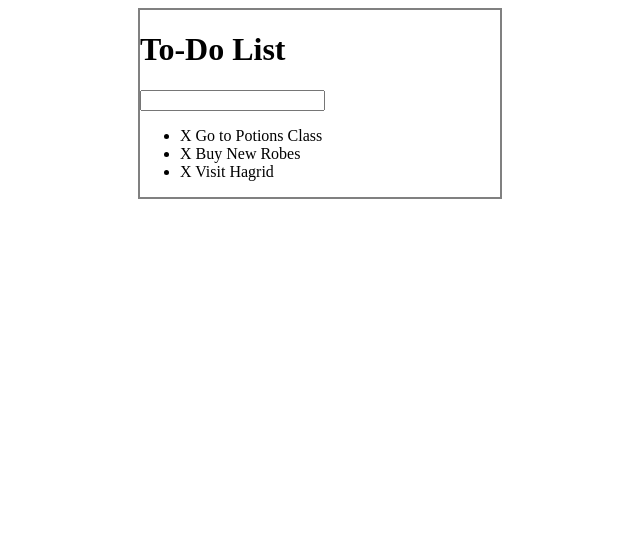
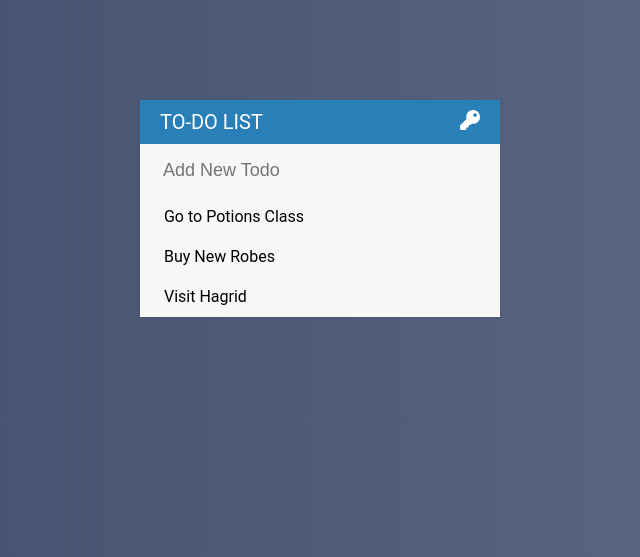
Before and after one commit to RittickDatta/Web_Development, a PHP site: page / in a window 1280 px wide. Shown: the top 557 px of the page, without its empty margins (320-960 px from the left). Run offline with PHP 8.4, Linux system fonts and the light colour scheme; some libraries are stand-ins or nearby versions.

Commit message:
jQuery Project: Todos App - Complete! Add Todos, Strike-out Todos, Delete Todos

```diff
--- a/jQuery Sample/jQuery Todo App/assets/css/todos.css
+++ b/jQuery Sample/jQuery Todo App/assets/css/todos.css
@@ -1,10 +1,84 @@
+h1{
+    background: #2980b9;
+    color: white;
+    margin: 0;
+    padding: 10px 20px;
+    text-transform: uppercase;
+    font-size: 20px;
+    font-weight: normal;
+}
+
+ul {
+    list-style: none;
+    margin: 0;
+    padding: 0;
+}
+
+body {
+    font-family: roboto;
+    background: #606c88;  /* fallback for old browsers */
+background: -webkit-linear-gradient(to right, #3f4c6b, #606c88);  /* Chrome 10-25, Safari 5.1-6 */
+background: linear-gradient(to right, #3f4c6b, #606c88); /* W3C, IE 10+/ Edge, Firefox 16+, Chrome 26+, Opera 12+, Safari 7+ */
+
+
+
+
+}
+
+.fa-key{
+    float: right;
+}
+li {
+    background: :#fff;
+    height: 40px;
+    line-height: 40px;
+}
+
+li:nth-child(2n){
+    background: #f7f7f7;
+}
+
+input {
+    color: #2980b9;
+    font-size: 18px;
+    background-color: #f7f7f7;
+    width: 100%;
+    padding: 13px 13px 13px 20px;
+    box-sizing: border-box;
+    border: 3px solid rgba(0,0,0,0);
+}
+
+input:focus {
+    background: white;
+    border: 3px solid #2980b9;
+    outline: none;
+}
+
 #container {
     width: 360px;
-    margin: 0 auto;
-    border: 2px solid gray;
+    margin: 100px auto;
+    box-shadow: 0 0 3px rgba(0,0,0,0.1);
+    background: #f7f7f7;
 }
 
 .completed {
     color: gray;
     text-decoration: line-through;
 }
+
+span {
+    background: #e74c3c;
+    height: 40px;
+    margin-right: 20px;
+    text-align: center;
+    color: white;
+    width: 0;
+    display: inline-block;
+    transition: 0.2s linear;
+    opacity: 0;
+}
+
+li:hover span{
+    width: 40px;
+    opacity: 1.0;
+}
--- a/jQuery Sample/jQuery Todo App/assets/js/todos.js
+++ b/jQuery Sample/jQuery Todo App/assets/js/todos.js
@@ -13,6 +13,10 @@ $("input[type='text']").keypress(function(event){
     if(event.which === 13){
         var todoText = $(this).val();
         $(this).val("");
-        $("ul").append("<li><span>X<span> "+todoText+"</li>");
+        $("ul").append("<li> <span><i class='fa fa-trash'></i></span> "+todoText+"</li>");
     }
 });
+
+$(".fa-plus").click(function(){
+    $("input[type='text']").fadeOut();
+});
--- a/jQuery Sample/jQuery Todo App/index.html
+++ b/jQuery Sample/jQuery Todo App/index.html
@@ -5,17 +5,19 @@
 <head>
     <title></title>
     <link rel="stylesheet" href="assets/css/todos.css">
+    <script defer src="https://use.fontawesome.com/releases/v5.0.6/js/all.js"></script>
     <script type="text/javascript" src="assets/js/lib/jquery-3.3.1.min.js"></script>
+    <link rel="stylesheet" href="https://maxcdn.bootstrapcdn.com/font-awesome/4.7.0/css/font-awesome.min.css">
 </head>
 
 <body>
     <div id="container">
-        <h1>To-Do List</h1>
-        <input type="text">
+        <h1>To-Do List <i class="fa fa-key"></i></h1>
+        <input type="text" placeholder="Add New Todo">
         <ul>
-            <li> <span>X</span> Go to Potions Class</li>
-            <li> <span>X</span> Buy New Robes</li>
-            <li> <span>X</span> Visit Hagrid</li>
+            <li> <span><i class="fa fa-trash"></i></span> Go to Potions Class</li>
+            <li> <span><i class="fa fa-trash"></i></span> Buy New Robes</li>
+            <li> <span><i class="fa fa-trash"></i></span> Visit Hagrid</li>
         </ul>
     </div>
     <script src="assets/js/todos.js"></script>
```
